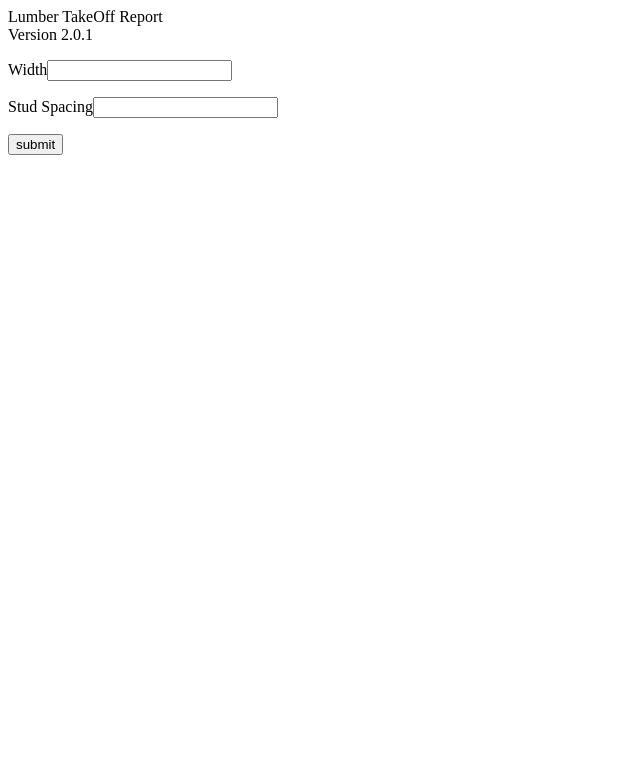
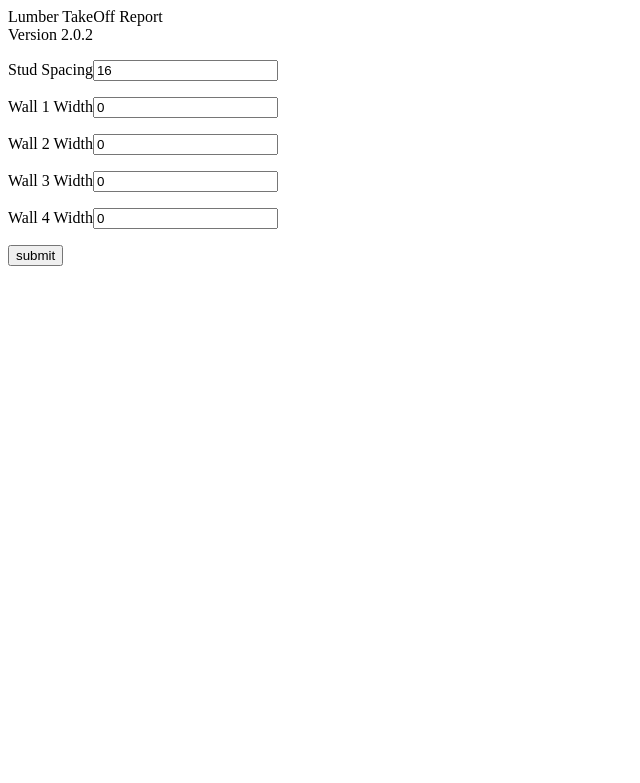
Before and after one commit to eric-sd/lumber-takeoff, a Flask app: page / in a window 1280 px wide. Shown: the top 783 px of the page, without its empty margins (0-640 px from the left). Run offline with Flask 2, Linux system fonts and the light colour scheme.

Commit message:
generating report for 4 walls

```diff
--- a/app/app.py
+++ b/app/app.py
@@ -19,8 +19,15 @@ def lumber():
 def result():
    if request.method == 'POST':
       result = request.form
-      totalStuds = figureOutStuds(result['width'],result['studSpacing'])
-      newResult = {'Wall Width' : result['width'], 'Stud Spacing' : result['studSpacing'], 'Total Studs' : totalStuds}
+      totalStuds = 0
+      newResult = {}
+      newResult['Stud Spacing'] = result['studSpacing']
+      for fieldname, value in result.items():
+          if 'Width' in fieldname:
+              totalStuds = totalStuds + figureOutStuds(result[fieldname],result['studSpacing'])
+              newResult[fieldname] = value
+
+      newResult['Total Studs Needed'] = totalStuds
       return render_template("result.html",result = newResult)
 
 if __name__ == "__main__":
--- a/app/takeOff.ini
+++ b/app/takeOff.ini
@@ -1,2 +1,2 @@
 [metadata]
-version=2.0.1
+version=2.0.2
--- a/app/templates/lumber.html
+++ b/app/templates/lumber.html
@@ -3,8 +3,11 @@
   Version {{ version }}
    <body>
       <form action = "{{ url_for('result') }}" method = "POST">
-         <p>Width<input type = "text" name = "width" /></p>
-         <p>Stud Spacing<input type = "text" name = "studSpacing" /></p>
+         <p>Stud Spacing<input type = "text" name = "studSpacing" value=16 /></p>
+         <p>Wall 1 Width<input type = "text" name = "Wall 1 Width" value=0 /></p>
+         <p>Wall 2 Width<input type = "text" name = "Wall 2 Width" value=0 /></p>
+         <p>Wall 3 Width<input type = "text" name = "Wall 3 Width" value=0 /></p>
+         <p>Wall 4 Width<input type = "text" name = "Wall 4 Width" value=0 /></p>
          <p><input type = "submit" value = "submit" /></p>
       </form>
    </body>
--- a/k8s/flask-deployment.yaml
+++ b/k8s/flask-deployment.yaml
@@ -16,6 +16,6 @@ spec:
     spec:
       containers:
       - name: flask
-        image: ericvim/lumber-takeoff:v2.4
+        image: ericvim/lumber-takeoff:v2.0.2
         ports:
         - containerPort: 5000
--- a/k8s/flask-pod.yaml
+++ b/k8s/flask-pod.yaml
@@ -7,6 +7,6 @@ metadata:
 spec:
   containers:
   - name: flask
-    image: ericvim/lumber-takeoff:v2.4
+    image: ericvim/lumber-takeoff:v2.0.2
     ports:
     - containerPort: 5000
```
